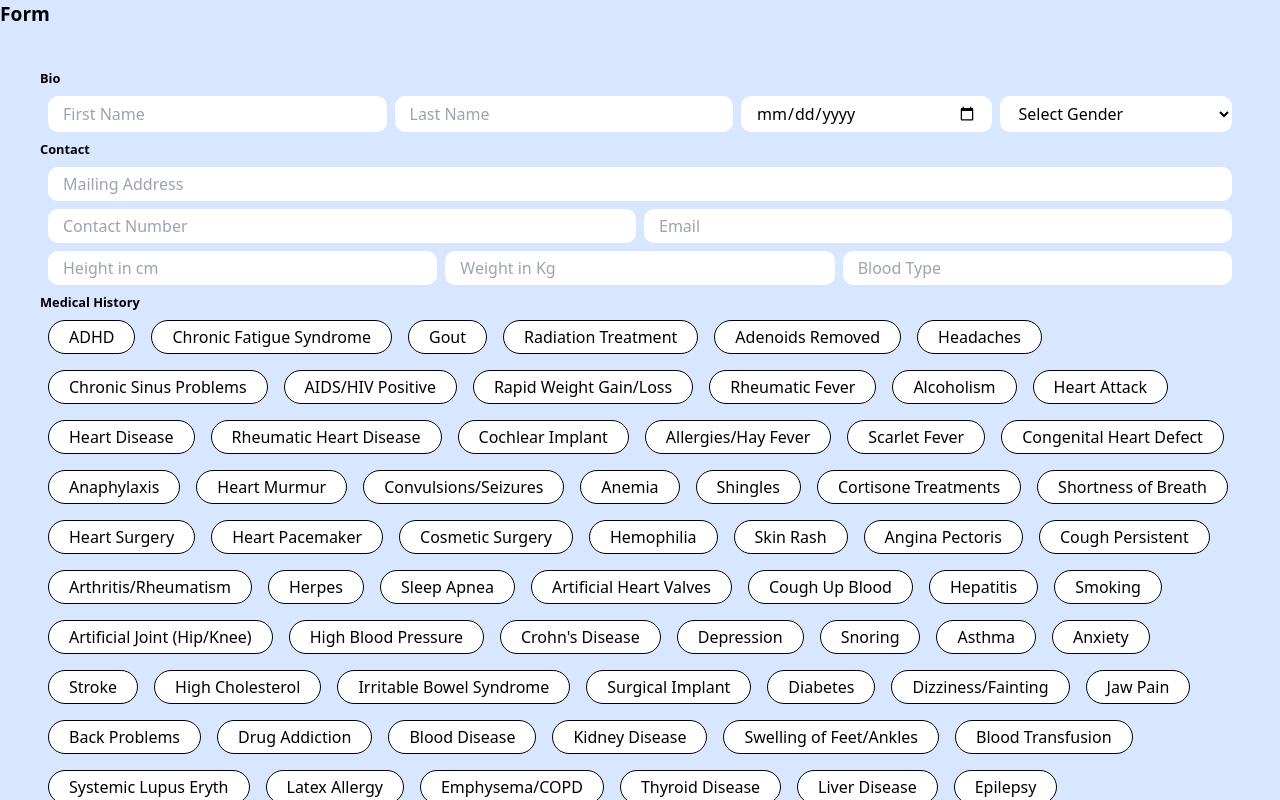
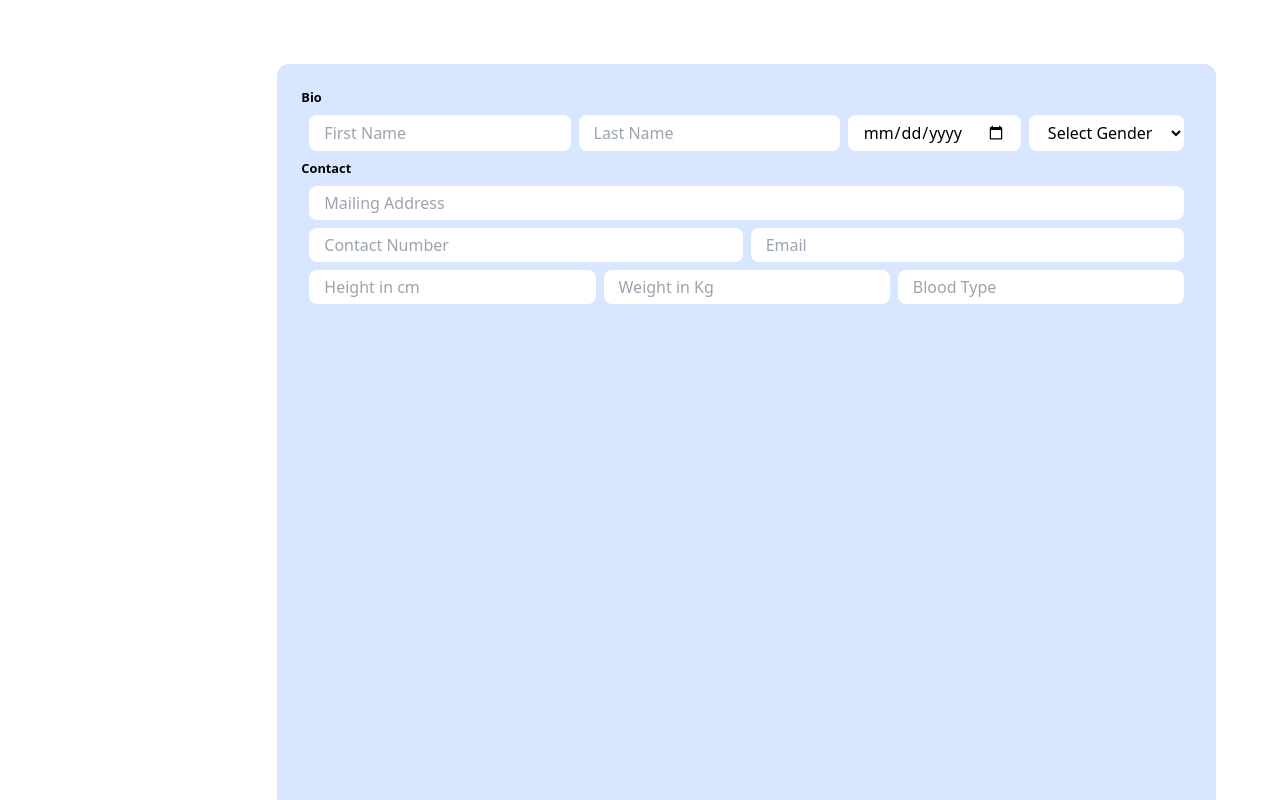
Before and after one commit to meisterEph/peace-mask, a React (Create React App) app: page / in a window 1280 px wide. Shown: the top 800 px of the page. Built offline with nearby package versions, Linux system fonts and the light colour scheme.

Commit message:
Added styling for form

```diff
--- a/src/App.js
+++ b/src/App.js
@@ -2,8 +2,8 @@ import { useState } from 'react'
 import medCondObj from './dat/ailments'
 
 const Ailment = ({obj,toggleSelection}) => {
-  const btnClass = 'inline-block m-2 px-5 py-1 rounded-full border border-black border-solid cursor-pointer hover:bg-blue-400 active:bg-blue-900'
-  const btnDark = `bg-black text-white ${btnClass}`
+  const btnClass = 'inline-block m-1 px-5 py-1 rounded-full cursor-pointer hover:bg-medium--blue active:bg-main--blue'
+  const btnDark = `bg-dark--blue text-white ${btnClass}`
   const btnLight = `bg-white text-black ${btnClass}`
   const btnTheme = (obj.isSelected)?btnDark:btnLight
 
@@ -34,9 +34,15 @@ const App =()=> {
   }
 
   return (
-    <>
-    <h1 className="font-sans">Form</h1>
-    <form className='p-10'>
+    <div className='flex flex-col lg:flex-row'>
+      <div className='app--navigation p-10 w-100 h-100 lg:w-2/12 h-screen'>
+
+      </div>
+      <div className='lg:w-10/12 h-full'>
+        <form className='p-16 h-full'>
+          <div className='p-0 h-full rounded-xl  bg-light--blue'>
+            <div className='scroll-smooth snap-x block whitespace-nowrap overflow-x-scroll h-full'>
+              <div className='p-6 snap-always snap-center inline-block w-full align-top' id='formInput'>
                 <h2>Bio</h2>
                 <div className='flex gap-2 m-2'>
                   <input value={firstName} placeholder="First Name" onChange={handleChange(setFirstName)}/>
@@ -61,15 +67,25 @@ const App =()=> {
                   <input name="weight" type="number" placeholder="Weight in Kg" onChange={(e) => setPhysicalAttr({...physicalAttr, bodyWeight: e.target.value})}/>
                   <input name="bloodType" type="text" placeholder="Blood Type" onChange={(e) => setPhysicalAttr({...physicalAttr, bloodType: e.target.value})}/>
                 </div>
+              </div>
+              <div className='p-6 snap-always snap-center inline-block whitespace-normal' id='medicalHistorySelection'>
                 <h2>Medical History</h2>
-      <div className='flex-wrap'>
+                <div className=''>
                   {Object.keys(storedObj).map((ailment,i) => {
                     return <Ailment obj={storedObj[ailment]} toggleSelection={() => toggleSelectionOf(storedObj[ailment].id)} key={i} />
                   })
                   }
                 </div>
+              </div>
+            </div>
+              <div className='p-10 flex gap-4 place-content-end w-full'>
+                <a className='bg-white rounded-full px-10 py-2' href="#formInput">Previous</a>
+                <a className='bg-white rounded-full px-10 py-2' href="#medicalHistorySelection">Next</a>
+              </div>
+          </div>
         </form>
-    </>
+      </div>
+    </div>
   );
 }
 
--- a/src/index.css
+++ b/src/index.css
@@ -4,14 +4,14 @@
 
 
 #root {
-    background-color: #D8E7FF;
+    background-color: #FFFFFF;
 }
 
 input, select {
     background-color: #FFFFFF;
     flex-grow: 1;
     padding: 5px 15px;
-    border-radius: 10px;
+    border-radius: 8px;
 }
 
 h1 {
@@ -23,3 +23,7 @@ h2 {
     font-size: 1vw;
     font-weight: 600;
 }
+
+::-webkit-scrollbar {
+    display: none;
+}
--- a/tailwind.config.js
+++ b/tailwind.config.js
@@ -3,6 +3,14 @@ module.exports = {
   content: ["./src/**/*.{js,jsx,ts,tsx}"],
   theme: {
     extend: {},
+    colors: {
+      'light--blue': '#D8E7FF',
+      'medium--blue': '#ADC4FF',
+      'main--blue': '#007BFF',
+      'dark--blue': '#122045',
+      'white': '#FFFFFF',
+      'black': '#000000',
+    }
   },
   plugins: [],
 }
```
Lines whose indentation alone changed are shown as unchanged.
